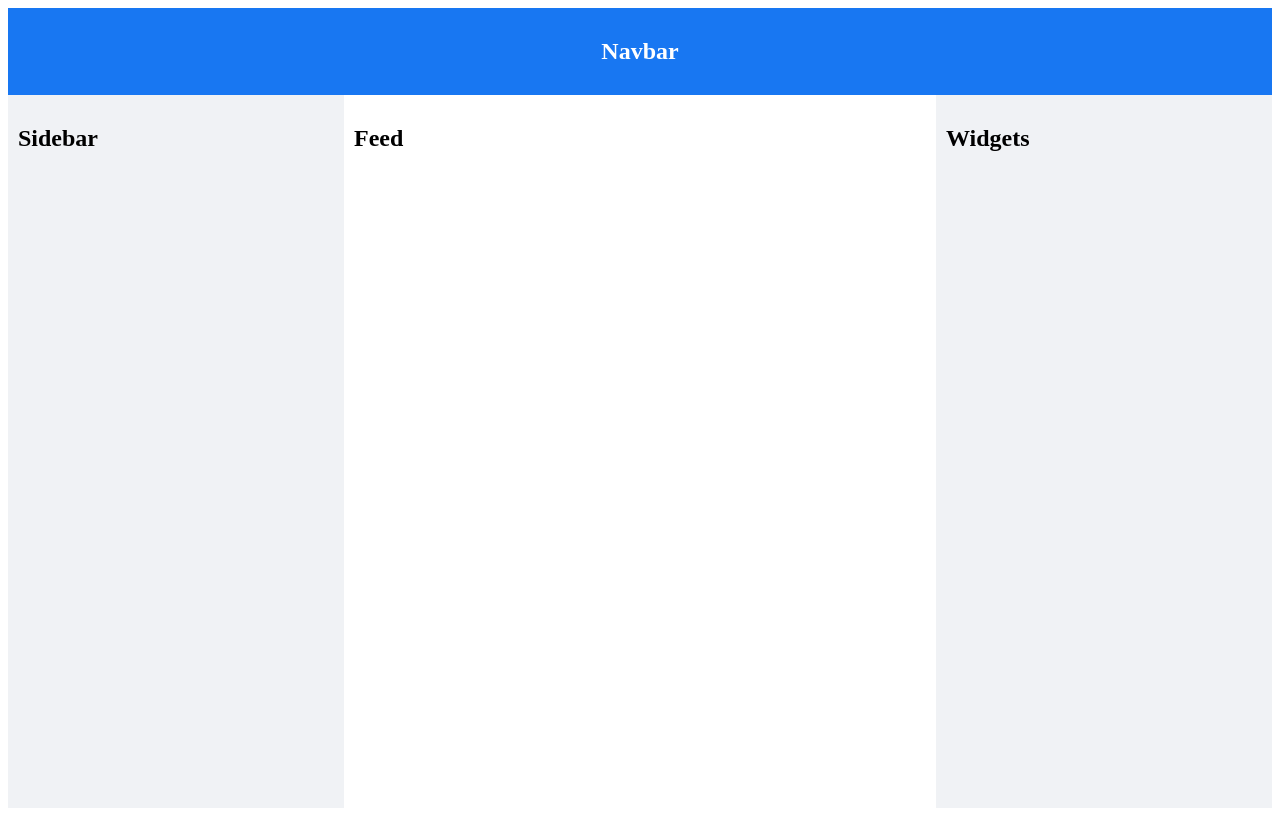
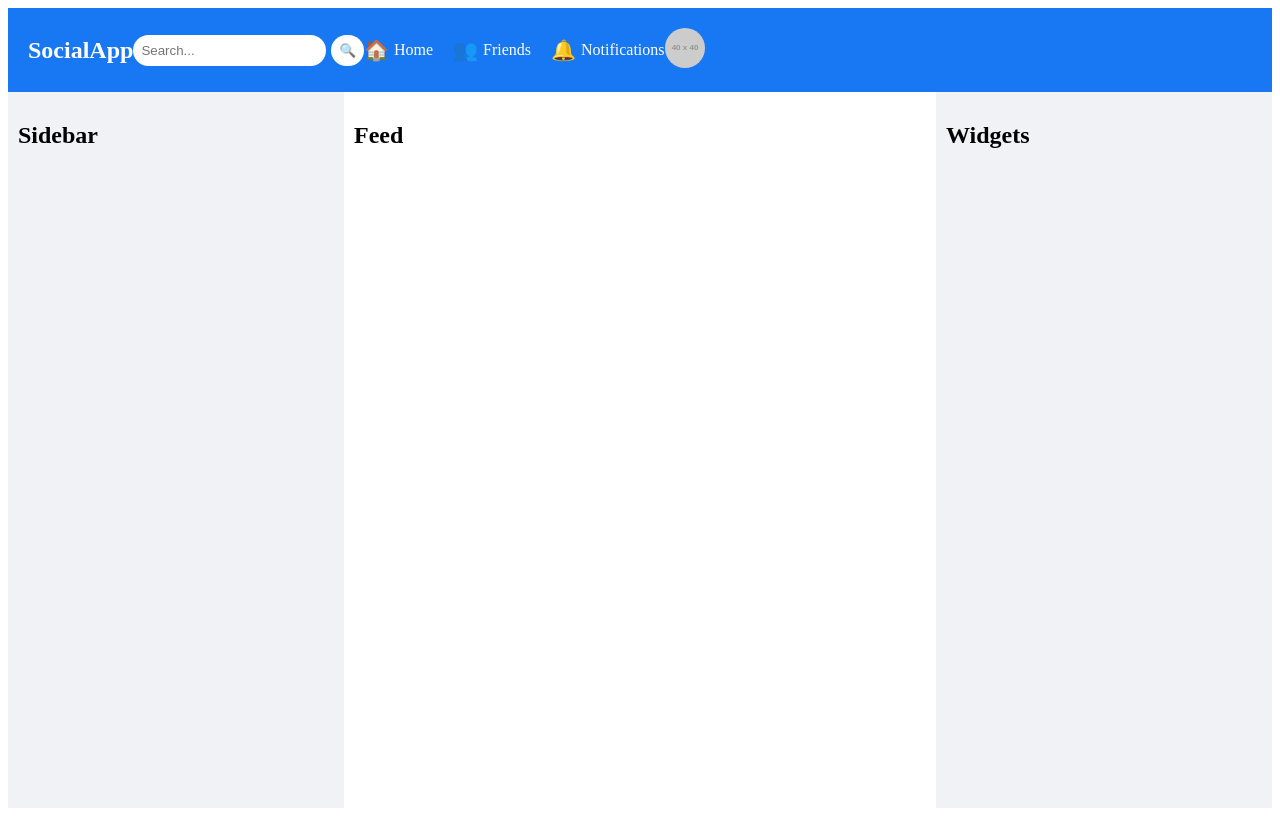
Before and after one commit to richard-d-lee/new-react-app-2, a React app: page / in a window 1280 px wide. Built offline with nearby package versions, Linux system fonts and the light colour scheme.

Commit message:
NavBar changes

```diff
--- a/src/App.js
+++ b/src/App.js
@@ -1,6 +1,6 @@
 import React from 'react';
 import HomePage from './components/HomePage.jsx';
-import '../app.css'
+import './styles/app.css'
 
 const App = () => {
   return (
--- a/src/components/HomePage.jsx
+++ b/src/components/HomePage.jsx
@@ -1,12 +1,12 @@
 import React from 'react';
+import Navbar from './Navbar.jsx';
 
 const HomePage = () => {
   return (
     <div className="home-page">
       {/* Navbar Placeholder */}
       <div className="navbar">
-        <h2>Navbar</h2>
-        {/* Replace this with the actual Navbar component later */}
+        <Navbar/>
       </div>
 
       <div className="main-content">
--- /dev/null
+++ b/src/components/NavLink.jsx
@@ -0,0 +1,11 @@
+import React from 'react';
+const NavLink = ({ icon, text }) => {
+    return (
+      <div className="nav-link">
+        <span className="icon">{icon}</span>
+        <span className="text">{text}</span>
+      </div>
+    );
+  };
+
+  export default NavLink;
--- a/src/components/Navbar.jsx
+++ b/src/components/Navbar.jsx
@@ -0,0 +1,35 @@
+import React from 'react';
+import '../styles/Navbar.css'; // Import the CSS file
+import SearchBar from './SearchBar.jsx';
+import NavLink from './NavLink.jsx';
+import UserProfile from './UserProfile.jsx';
+
+const Navbar = () => {
+  return (
+    <div className="navbar">
+      {/* Logo */}
+      <div className="logo">
+        <h1>SocialApp</h1>
+      </div>
+
+      {/* Search Bar */}
+      <div className="search-bar">
+        <SearchBar />
+      </div>
+
+      {/* Navigation Links */}
+      <div className="nav-links">
+        <NavLink icon="🏠" text="Home" />
+        <NavLink icon="👥" text="Friends" />
+        <NavLink icon="🔔" text="Notifications" />
+      </div>
+
+      {/* User Profile Dropdown */}
+      <div className="user-profile">
+        <UserProfile />
+      </div>
+    </div>
+  );
+};
+
+export default Navbar;
--- /dev/null
+++ b/src/components/SearchBar.jsx
@@ -0,0 +1,11 @@
+import React from 'react';
+const SearchBar = () => {
+    return (
+      <div className="search-bar">
+        <input type="text" placeholder="Search..." />
+        <button>🔍</button>
+      </div>
+    );
+  };
+
+  export default SearchBar;
--- /dev/null
+++ b/src/components/UserProfile.jsx
@@ -0,0 +1,30 @@
+import React, { useState } from 'react';
+
+const UserProfile = () => {
+  const [isDropdownOpen, setDropdownOpen] = useState(false);
+
+  const toggleDropdown = () => {
+    setDropdownOpen(!isDropdownOpen);
+  };
+
+  return (
+    <div className="user-profile">
+      <div className="profile-pic" onClick={toggleDropdown}>
+        <img src="https://via.placeholder.com/40" alt="Profile" />
+      </div>
+
+      {/* Dropdown Menu */}
+      {isDropdownOpen && (
+        <div className="dropdown-menu">
+          <ul>
+            <li>Profile</li>
+            <li>Settings</li>
+            <li>Logout</li>
+          </ul>
+        </div>
+      )}
+    </div>
+  );
+};
+
+export default UserProfile;
--- /dev/null
+++ b/src/styles/Navbar.css
@@ -0,0 +1,93 @@
+/* Navbar Styles */
+.navbar {
+    display: flex;
+    justify-content: space-between;
+    align-items: center;
+    background-color: #1877f2; /* Facebook-like blue */
+    color: white;
+    padding: 10px 20px;
+  }
+
+  /* Logo Styles */
+  .logo h1 {
+    margin: 0;
+    font-size: 24px;
+  }
+
+  /* Search Bar Styles */
+  .search-bar input {
+    padding: 8px;
+    border: none;
+    border-radius: 20px;
+    outline: none;
+  }
+
+  .search-bar button {
+    padding: 8px;
+    border: none;
+    background-color: #fff;
+    border-radius: 20px;
+    margin-left: 5px;
+    cursor: pointer;
+  }
+
+  /* Navigation Links Styles */
+  .nav-links {
+    display: flex;
+    gap: 20px;
+  }
+
+  .nav-link {
+    display: flex;
+    align-items: center;
+    gap: 5px;
+    cursor: pointer;
+  }
+
+  .nav-link .icon {
+    font-size: 20px;
+  }
+
+  .nav-link .text {
+    font-size: 16px;
+  }
+
+  /* User Profile Styles */
+  .user-profile {
+    position: relative;
+  }
+
+  .profile-pic img {
+    width: 40px;
+    height: 40px;
+    border-radius: 50%;
+    cursor: pointer;
+  }
+
+  /* Dropdown Menu Styles */
+  .dropdown-menu {
+    position: absolute;
+    top: 50px;
+    right: 0;
+    background-color: white;
+    border: 1px solid #ccc;
+    border-radius: 5px;
+    box-shadow: 0 2px 10px rgba(0, 0, 0, 0.1);
+    z-index: 1000;
+  }
+
+  .dropdown-menu ul {
+    list-style: none;
+    margin: 0;
+    padding: 0;
+  }
+
+  .dropdown-menu ul li {
+    padding: 10px 20px;
+    color: black;
+    cursor: pointer;
+  }
+
+  .dropdown-menu ul li:hover {
+    background-color: #f0f2f5;
+  }
```
Also changed, not shown: src/styles/app.css (renamed from app.css).
